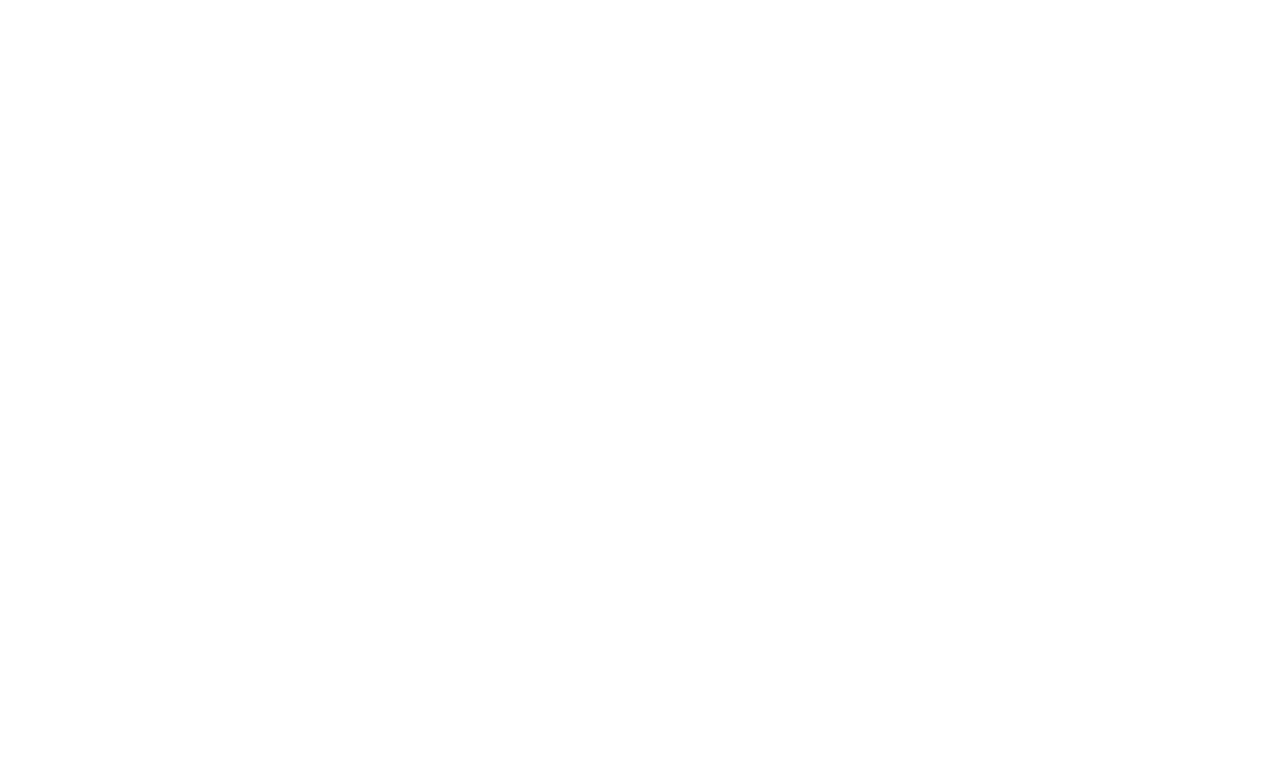
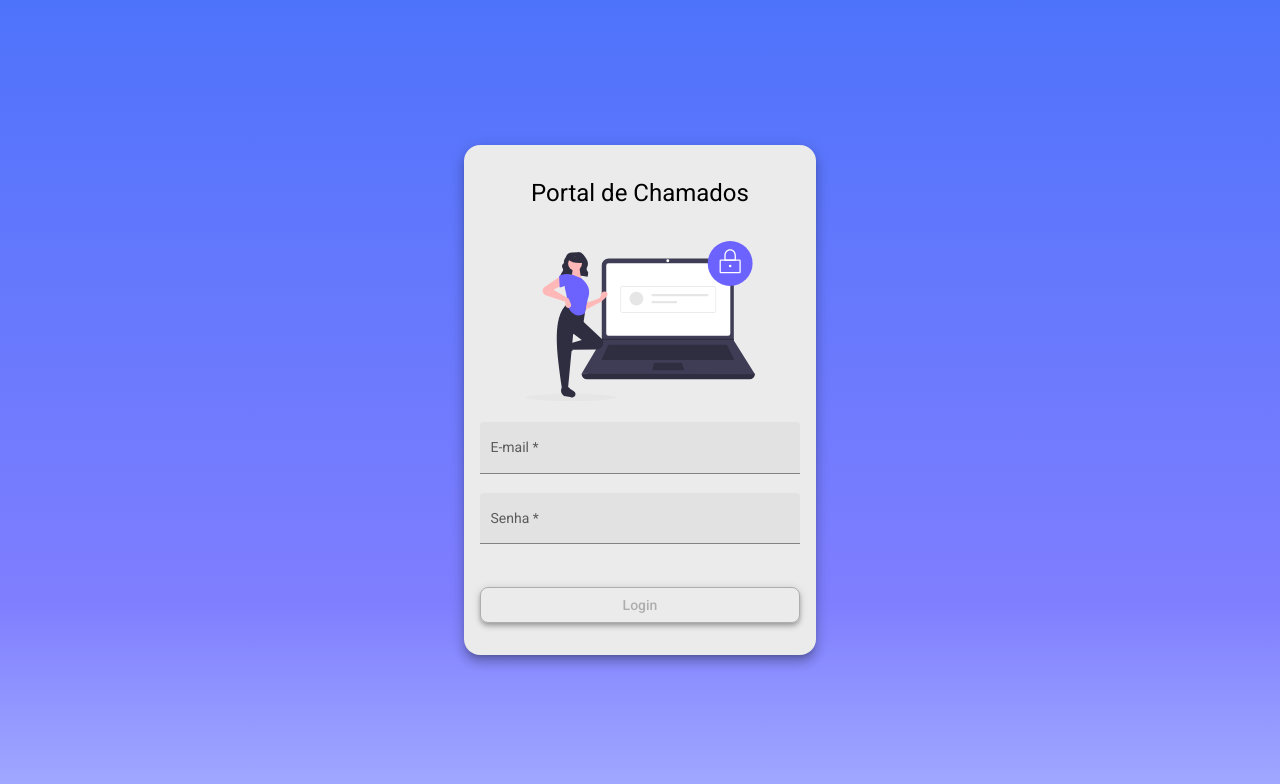
Before and after one commit to WesleyPenachia/PortalChamados-Front, an Angular app: page /login in a window 1280 px wide. Before the commit this address led to /. Shown: the top 784 px of the page. Built offline with nearby package versions, Linux system fonts and the light colour scheme.

Commit message:
tela login com validação

```diff
--- a/package.json
+++ b/package.json
@@ -19,6 +19,7 @@
     "@angular/platform-browser": "~12.0.3",
     "@angular/platform-browser-dynamic": "~12.0.3",
     "@angular/router": "~12.0.3",
+    "ngx-toastr": "^14.3.0",
     "rxjs": "~6.6.0",
     "tslib": "^2.1.0",
     "zone.js": "~0.11.4"
--- a/src/app/app-routing.module.ts
+++ b/src/app/app-routing.module.ts
@@ -1,10 +1,12 @@
 import { NgModule } from '@angular/core';
 import { RouterModule, Routes } from '@angular/router';
 import { HomeComponent } from './components/home/home.component';
+import { LoginComponent } from './components/login/login.component';
 import { NavComponent } from './components/nav/nav.component';
 import { TecnicoListComponent } from './components/tecnico-list/tecnico-list.component';
 
 const routes: Routes = [
+  { path: 'login' , component: LoginComponent},
   {
     path:'', component: NavComponent, children: [
       {  path: 'home', component: HomeComponent },
--- a/src/app/app.module.ts
+++ b/src/app/app.module.ts
@@ -30,6 +30,8 @@
 import { HomeComponent } from './components/home/home.component';
 import { HeaderComponent } from './components/header/header.component';
 import { TecnicoListComponent } from './components/tecnico-list/tecnico-list.component';
+import { LoginComponent } from './components/login/login.component';
+import { ToastrModule } from 'ngx-toastr';
 
 
 @NgModule({
@@ -38,7 +40,8 @@
     NavComponent,
     HomeComponent,
     HeaderComponent,
-    TecnicoListComponent
+    TecnicoListComponent,
+    LoginComponent
   ],
   imports: [
     BrowserModule,
@@ -63,6 +66,11 @@
     MatIconModule,
     MatListModule,
     MatCardModule,
+    ToastrModule.forRoot({
+      timeOut: 4000,
+      closeButton: true,
+      progressBar: true
+    })
   ],
   providers: [],
   bootstrap: [AppComponent]
--- /dev/null
+++ b/src/app/components/login/login.component.css
@@ -0,0 +1,39 @@
+.container {
+  height: 100%;
+  background: linear-gradient(
+    180deg,
+    rgba(78, 115, 251, 1) 0%,
+    rgba(127, 126, 255, 1) 75%,
+    rgba(162, 171, 255, 1) 100%);
+    display: flex;
+    align-items: center;
+    justify-content: center;
+}
+
+.form {
+  width: 20rem;
+  margin: auto;
+  background-color: rgb(235,235,235);
+  padding: 2rem 1rem;
+  border-radius: 1rem;
+}
+
+h1 {
+  width: 100%;
+  text-align: center;
+}
+
+img {
+  height: 10rem;
+  width: 100%;
+  margin: 1rem auto 1rem auto;
+}
+
+.full-width {
+  width: 100%;
+  border-radius: .5rem;
+}
+
+button {
+  margin-top: 1.5rem;
+}
--- /dev/null
+++ b/src/app/components/login/login.component.html
@@ -0,0 +1,39 @@
+<div class="container">
+  <form class="form mat-elevation-z8">
+    <h1>Portal de Chamados</h1>
+    <img src="assets/img/login-image.svg" alt="imagem de login" />
+    <mat-form-field class="full-width" appearance="fill">
+      <mat-label>E-mail</mat-label>
+      <input
+        [formControl]="email"
+        required
+        [(ngModel)]="creds.email"
+        name="email"
+        matInput
+        placeholder="Ex. seuemail@email.com"
+      />
+    </mat-form-field>
+
+    <mat-form-field class="full-width" appearance="fill">
+      <mat-label>Senha</mat-label>
+      <input
+        [formControl]="senha"
+        required
+        [(ngModel)]="creds.senha"
+        name="senha"
+        type="password"
+        matInput
+        placeholder="senha"
+      />
+    </mat-form-field>
+
+    <button (click)="logar()"
+      [disabled]="!validaCampos()"
+      class="full-width mat-elevation-z4"
+      mat-stroked-button
+      color="primary"
+    >
+      Login
+    </button>
+  </form>
+</div>
--- /dev/null
+++ b/src/app/components/login/login.component.ts
@@ -0,0 +1,40 @@
+import { Component, OnInit } from '@angular/core';
+import { FormControl, Validators } from '@angular/forms';
+import { ToastrService } from 'ngx-toastr';
+import { Credenciais } from 'src/app/models/credenciais';
+
+@Component({
+  selector: 'app-login',
+  templateUrl: './login.component.html',
+  styleUrls: ['./login.component.css']
+})
+export class LoginComponent implements OnInit {
+
+  creds: Credenciais = {
+    email  : '',
+    senha : ''
+  }
+
+  email = new FormControl(null,Validators.email);
+  senha = new FormControl(null,Validators.minLength(3));
+
+  constructor(private toast: ToastrService) { }
+
+  ngOnInit(): void {
+  }
+
+  logar() {
+    this.toast.error('Credenciais inválidas','Login')
+    this.creds.senha = '';
+  }
+
+
+  validaCampos():boolean {
+    if (this.email.valid && this.senha.valid){
+      return true;
+    }else{
+      return false;
+    }
+  }
+
+}
--- /dev/null
+++ b/src/app/models/credenciais.ts
@@ -0,0 +1,4 @@
+export interface Credenciais {
+  email: string;
+  senha: string
+}
--- a/src/styles.css
+++ b/src/styles.css
@@ -1,4 +1,5 @@
 /* You can add global styles to this file, and also import other style files */
+@import '../node_modules/ngx-toastr/toastr.css';
 
 html, body { height: 100%; }
 body { margin: 0; font-family: Roboto, "Helvetica Neue", sans-serif; }
```
Also changed, not shown: 1 other file (tests, documents, lock files or other folders).
